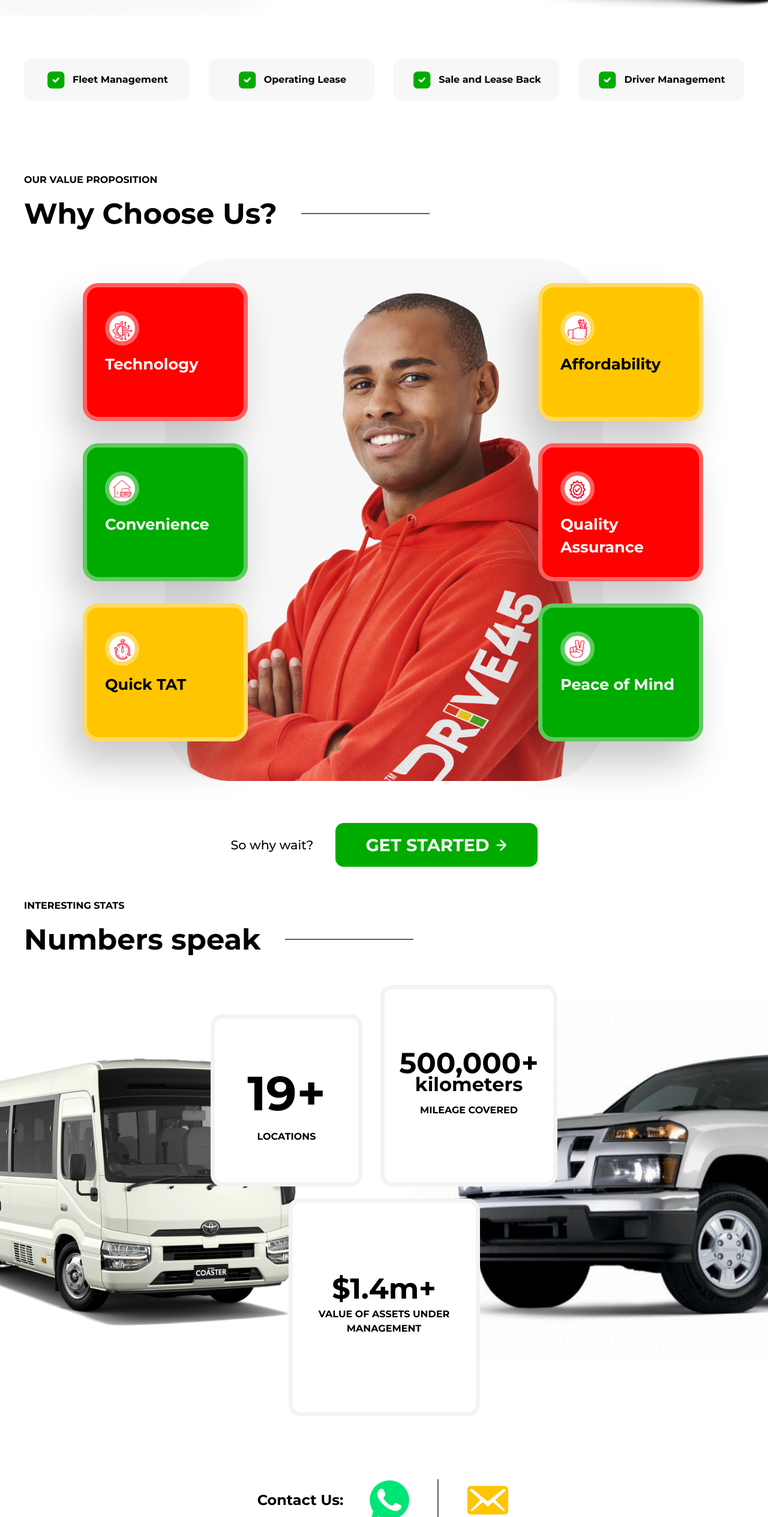
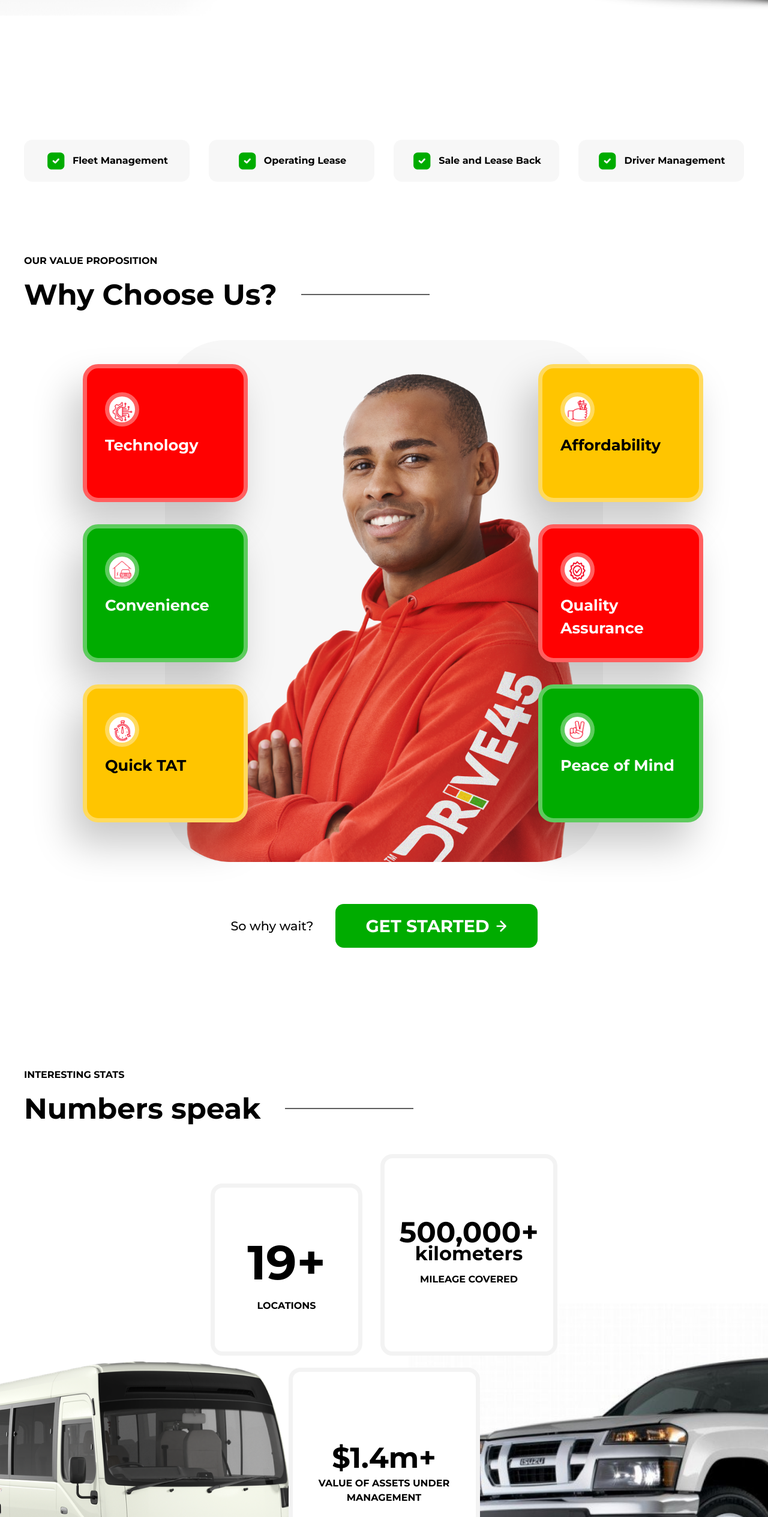
Before and after one commit to gloverola/drive45, a Next.js app: page / in a window 1280 px wide. Shown: the part 817-3346 px from the top of the page at 60% size. Built offline with nearby package versions, Linux system fonts and the light colour scheme.

Commit message:
feat(v1.0.1): ui elements

```diff
--- a/src/components/home/AssetSection.jsx
+++ b/src/components/home/AssetSection.jsx
@@ -66,7 +66,7 @@ const View = styled.section`
   width: 100vw;
   height: 100%;
   position: relative;
-  margin-top: 400px;
+  margin-top: 300px;
 
   @media ${device.phone} {
     margin-top: 500px;
--- a/src/components/home/HeroSection.jsx
+++ b/src/components/home/HeroSection.jsx
@@ -83,7 +83,7 @@ const View = styled.section`
   .image1 {
     position: absolute;
     bottom: 0;
-    left: 0;
+    left: -100px;
 
     @media ${device.phone} {
       display: none;
@@ -93,7 +93,7 @@ const View = styled.section`
   .image2 {
     position: absolute;
     bottom: 0;
-    right: 0;
+    right: -100px;
 
     @media ${device.phone} {
       display: none;
--- a/src/components/home/StatsSections.jsx
+++ b/src/components/home/StatsSections.jsx
@@ -69,9 +69,9 @@ export default StatsSction;
 
 const View = styled.section`
   width: 100vw;
-  height: 90vh;
+  height: 100%;
   position: relative;
-  margin-top: 600px;
+  margin-top: 200px;
 
   @media ${device.phone} {
     margin-top: 150px;
@@ -82,7 +82,7 @@ const View = styled.section`
 
   .image1 {
     position: absolute;
-    bottom: 0;
+    bottom: 100px;
     left: 0;
 
     img {
@@ -96,7 +96,7 @@ const View = styled.section`
 
   .image2 {
     position: absolute;
-    bottom: -50px;
+    bottom: 50px;
     right: 0;
 
     @media ${device.phone} {
--- a/src/components/home/WhySction.jsx
+++ b/src/components/home/WhySction.jsx
@@ -99,8 +99,9 @@ export default WhySction;
 
 const View = styled.section`
   width: 100vw;
-  height: 100vh;
+  height: 100%;
   position: relative;
+  margin-top: 200px;
 
   .content {
     width: 1200px;
@@ -119,6 +120,7 @@ const View = styled.section`
       align-items: center;
       justify-content: space-between;
       flex-wrap: wrap;
+      margin-bottom: 100px;
 
       .item {
         width: 23%;
```
